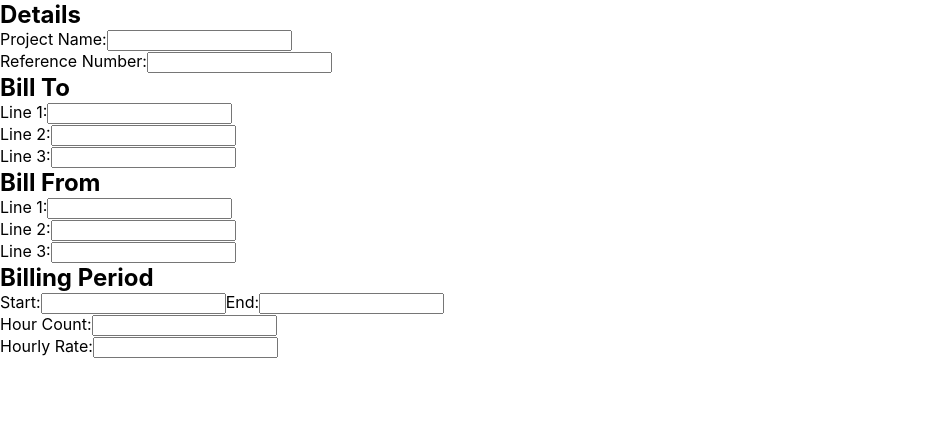
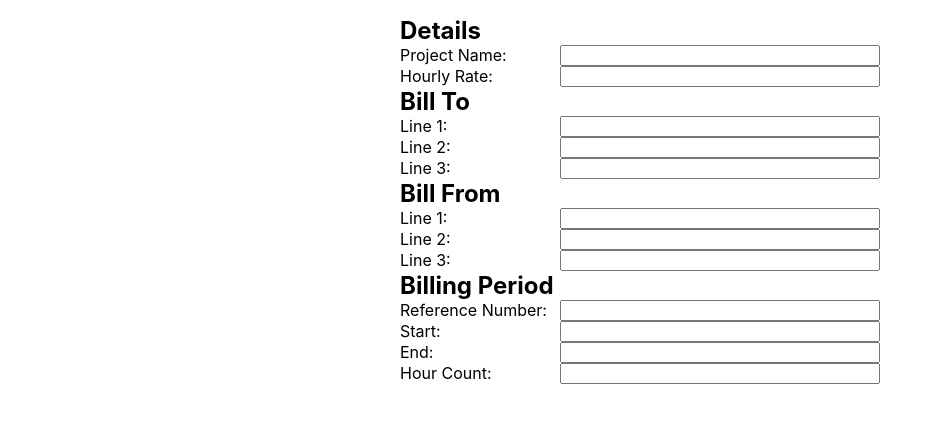
Before and after one commit to arctair/invoicer, a React (Create React App) app in the folder webapp/: page / in a window 1280 px wide. Shown: the top 422 px of the page, without its empty margins (0-942 px from the left). Built offline with nearby package versions, Linux system fonts and the light colour scheme.

Commit message:
add form layout

```diff
--- a/webapp/src/App.tsx
+++ b/webapp/src/App.tsx
@@ -1,57 +1,58 @@
 export default function App() {
   return (
-    <>
-      <h2>Details</h2>
-      <div>
+    <div
+      style={{
+        display: 'grid',
+        gridTemplateColumns: '10rem 20rem',
+        width: '30rem',
+        margin: '1rem auto',
+      }}
+    >
+      <>
+        <Header>Details</Header>
         <Label htmlFor="projectName">Project Name:</Label>
         <input name="projectName" />
-      </div>
-      <div>
+        <Label htmlFor="hourlyRate">Hourly Rate:</Label>
+        <input name="hourlyRate" />
+      </>
+      <>
+        <Header>Bill To</Header>
+        <Label htmlFor="billToLineOne">Line 1:</Label>
+        <input name="billToLineOne" />
+        <Label htmlFor="billToLineTwo">Line 2:</Label>
+        <input name="billToLineTwo" />
+        <Label htmlFor="billToLineThree">Line 3:</Label>
+        <input name="billToLineThree" />
+      </>
+      <>
+        <Header>Bill From</Header>
+        <Label htmlFor="billFromLineOne">Line 1:</Label>
+        <input name="billFromLineOne" />
+        <Label htmlFor="billFromLineTwo">Line 2:</Label>
+        <input name="billFromLineTwo" />
+        <Label htmlFor="billFromLineThree">Line 3:</Label>
+        <input name="billFromLineThree" />
+      </>
+      <>
+        <Header>Billing Period</Header>
         <Label htmlFor="referenceNumber">Reference Number:</Label>
         <input name="referenceNumber" />
-      </div>
-      <h2>Bill To</h2>
-      <div>
-        <Label htmlFor="billToLineOne">Line 1:</Label>
-        <input name="billToLineOne" />
-      </div>
-      <div>
-        <Label htmlFor="billToLineTwo">Line 2:</Label>
-        <input name="billToLineTwo" />
-      </div>
-      <div>
-        <Label htmlFor="billToLineThree">Line 3:</Label>
-        <input name="billToLineThree" />
-      </div>
-      <h2>Bill From</h2>
-      <div>
-        <Label htmlFor="billFromLineOne">Line 1:</Label>
-        <input name="billFromLineOne" />
-      </div>
-      <div>
-        <Label htmlFor="billFromLineTwo">Line 2:</Label>
-        <input name="billFromLineTwo" />
-      </div>
-      <div>
-        <Label htmlFor="billFromLineThree">Line 3:</Label>
-        <input name="billFromLineThree" />
-      </div>
-      <div>
-        <h2>Billing Period</h2>
         <Label htmlFor="billingPeriodStart">Start:</Label>
         <input name="billingPeriodStart" />
         <Label htmlFor="billingPeriodEnd">End:</Label>
         <input name="billingPeriodEnd" />
-      </div>
-      <div>
         <Label htmlFor="hourlyRate">Hour Count:</Label>
         <input name="hourCount" />
-      </div>
-      <div>
-        <Label htmlFor="hourlyRate">Hourly Rate:</Label>
-        <input name="hourlyRate" />
-      </div>
-    </>
+      </>
+    </div>
+  )
+}
+
+function Header({ children, ...props }: JSX.IntrinsicElements['h2']) {
+  return (
+    <h2 style={{ gridColumn: '1/3' }} {...props}>
+      {children}
+    </h2>
   )
 }
 
```
